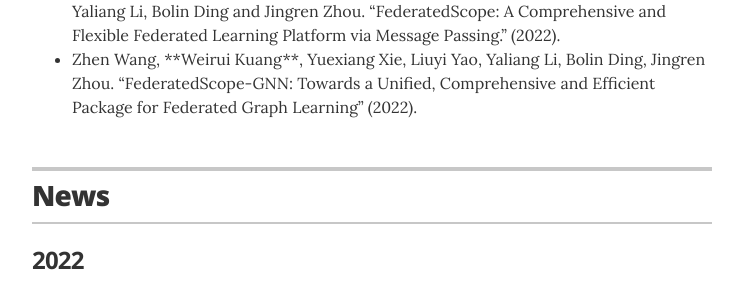
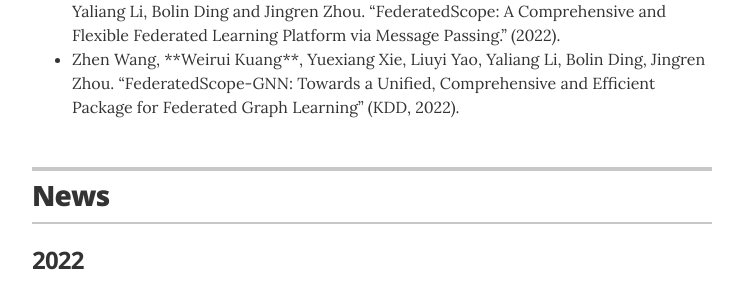
Before and after one commit to rayrayraykk/weiruikuang, a Jekyll site: the page built from index.html, in a window 1280 px wide. Shown: the part 1566-1857 px from the top of the page, without its empty margins (268-1011 px from the left). Built offline with Jekyll 4.4.1, drawn with Linux system fonts in a browser that asks for light colours.

Commit message:
Update publications.yml

```diff
--- a/_data/publications.yml
+++ b/_data/publications.yml
@@ -5,4 +5,4 @@
 - year: 2022
   papers:
     - paper: "Xie, Yuexiang, Zhen Wang, Daoyuan Chen, Dawei Gao, Liuyi Yao, **Weirui Kuang**, Yaliang Li, Bolin Ding and Jingren Zhou. “FederatedScope: A Comprehensive and Flexible Federated Learning Platform via Message Passing.” (2022)."
-    - paper: "Zhen Wang, **Weirui Kuang**, Yuexiang Xie, Liuyi Yao, Yaliang Li, Bolin Ding, Jingren Zhou. “FederatedScope-GNN: Towards a Unified, Comprehensive and Efficient Package for Federated Graph Learning” (2022)."
+    - paper: "Zhen Wang, **Weirui Kuang**, Yuexiang Xie, Liuyi Yao, Yaliang Li, Bolin Ding, Jingren Zhou. “FederatedScope-GNN: Towards a Unified, Comprehensive and Efficient Package for Federated Graph Learning” (KDD, 2022)."
```
